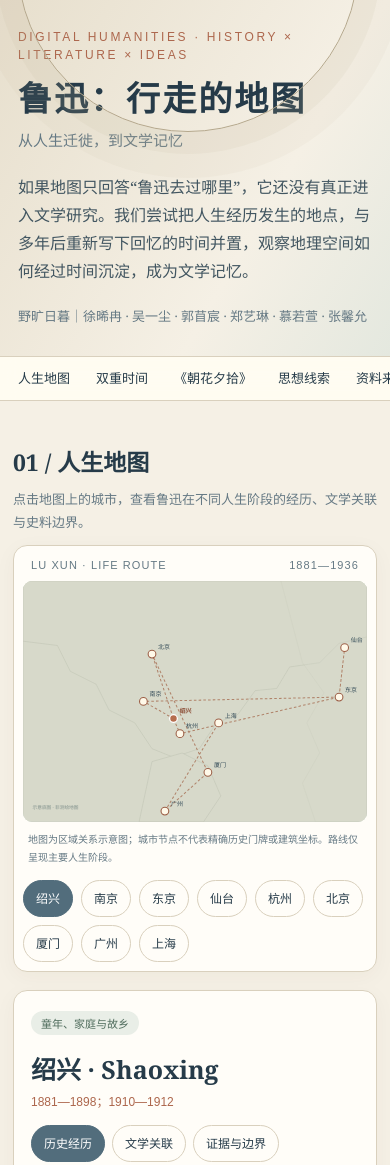
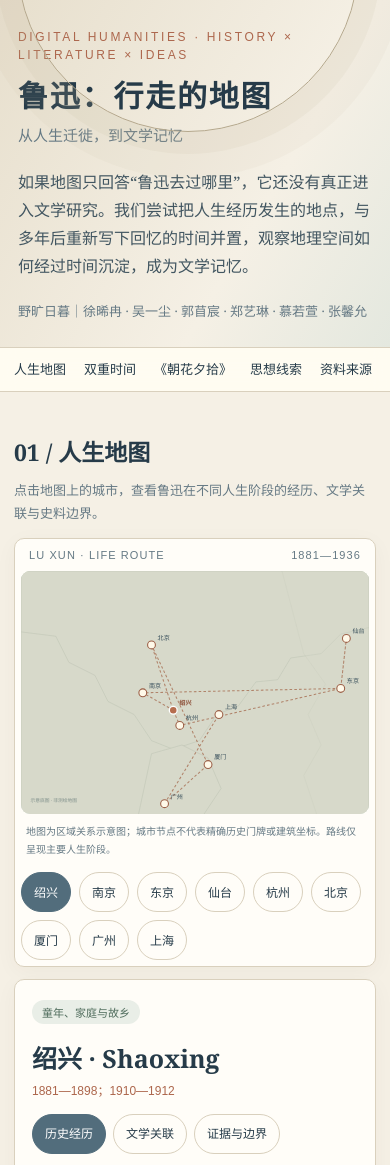
Before and after one commit to rw766sg7m7-coder/luxun-atlas, a plain HTML site: page index.html in a window 390 px wide. Shown: the top 1165 px of the page. Drawn offline with Linux system fonts and the light colour scheme.

Commit message:
Make the atlas responsive on mobile and desktop

```diff
--- a/index.html
+++ b/index.html
@@ -5,6 +5,37 @@
 @media(max-width:850px){.layout{grid-template-columns:1fr}.detail{min-height:0}.grid3{grid-template-columns:1fr 1fr}.hero{padding-top:34px;padding-bottom:32px}.section-head{display:block}.section-head p{margin-top:6px}}
 @media(max-width:560px){.hero{padding:28px 18px}.hero h1{font-size:34px}.wrap{padding:18px 13px 48px}.section-head{margin:23px 0 12px}.mapbox{padding:9px}.detail{padding:17px}.detail h3{font-size:25px}.works{grid-template-columns:1fr}.grid3{grid-template-columns:1fr}.axis{padding-top:18px}.event{flex-basis:145px}.modal{align-items:flex-end;padding:0}.modalbox{border-radius:16px 16px 0 0;max-height:88dvh;padding:18px 16px calc(18px + env(safe-area-inset-bottom))}.mapnote{font-size:10px}}
 @media(prefers-reduced-motion:reduce){html{scroll-behavior:auto}*{transition:none!important}}
+
+/* Responsive refinements for phone, tablet and desktop */
+@media (max-width: 900px) {
+  .layout { grid-template-columns: minmax(0,1fr); }
+  .mapbox, .panel, .card { min-width:0; }
+}
+@media (max-width: 700px) {
+  .hero { padding: 28px 18px 24px; }
+  .hero h1 { font-size: clamp(29px,8vw,42px); }
+  nav { gap: 18px; padding: 10px 14px; }
+  .wrap { padding: 18px 14px 46px; }
+  .section-head { display:block; margin:22px 0 13px; }
+  .section-head p { margin-top:7px; max-width:none; }
+  .layout { grid-template-columns:minmax(0,1fr); gap:12px; }
+  .mapbox { padding:9px; }
+  .map { width:100%; height:auto; }
+  .tabs, .city-chips { flex-wrap:wrap; }
+  .timeline, .timeline-wrap, .axis-wrap { max-width:100%; overflow-x:auto; -webkit-overflow-scrolling:touch; }
+  .timeline-inner, .axis { min-width:580px; }
+  .works-grid, .method-grid, .ideas-grid, .source-grid { grid-template-columns:minmax(0,1fr); }
+  .modal, .modal-box { width:100%; max-width:100%; max-height:88dvh; overflow:auto; }
+  .modal-overlay { align-items:flex-end; padding:0; }
+  footer { padding:22px 16px; overflow-wrap:anywhere; }
+}
+@media (max-width: 420px) {
+  .hero h1 { font-size:30px; }
+  .mapbox { padding:6px; }
+  .card, .panel { border-radius:10px; }
+  button, .tab, .city-chips a { min-height:40px; }
+}
+
 </style></head><body>
 <header class="hero"><div class="eyebrow">DIGITAL HUMANITIES · HISTORY × LITERATURE × IDEAS</div><h1>鲁迅：行走的地图</h1><div class="sub">从人生迁徙，到文学记忆</div><p class="intro">如果地图只回答“鲁迅去过哪里”，它还没有真正进入文学研究。我们尝试把人生经历发生的地点，与多年后重新写下回忆的时间并置，观察地理空间如何经过时间沉淀，成为文学记忆。</p><div class="team">野旷日暮｜徐晞冉 · 吴一尘 · 郭苜宸 · 郑艺琳 · 慕若萱 · 张馨允</div></header>
 <nav><a href="#map">人生地图</a><a href="#timeline">双重时间</a><a href="#works">《朝花夕拾》</a><a href="#ideas">思想线索</a><a href="#sources">资料来源</a></nav>
```
